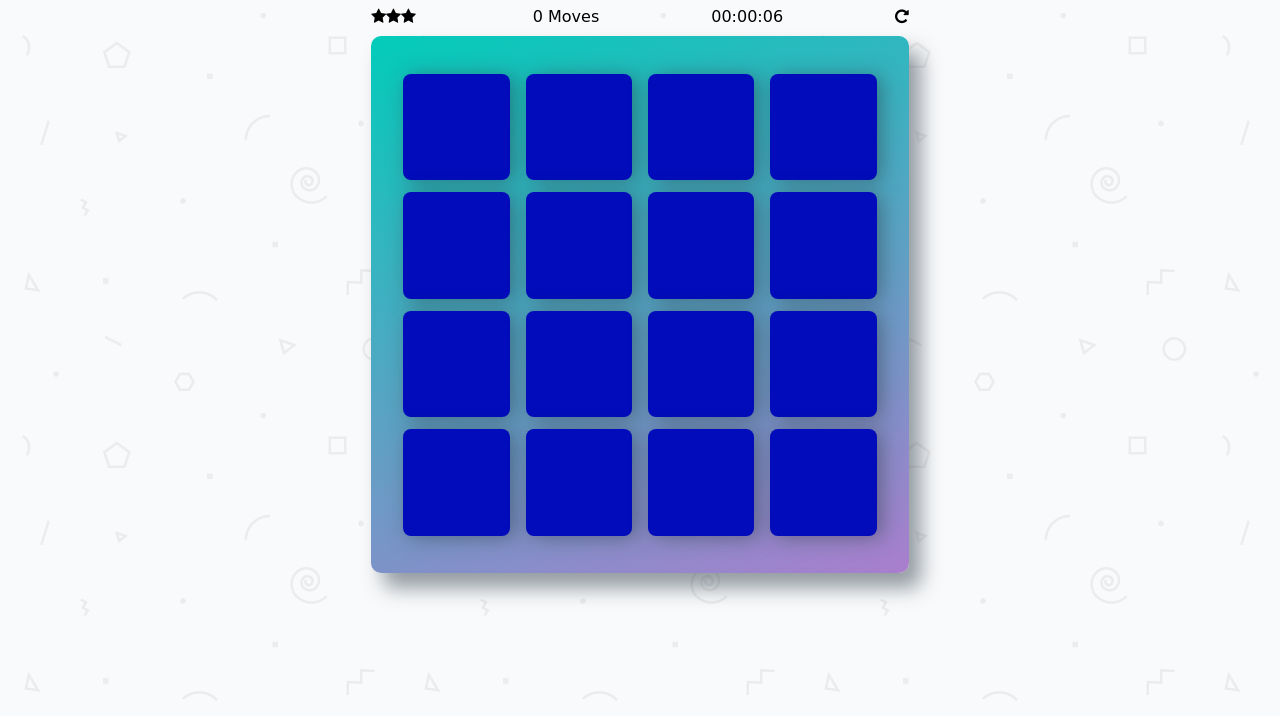
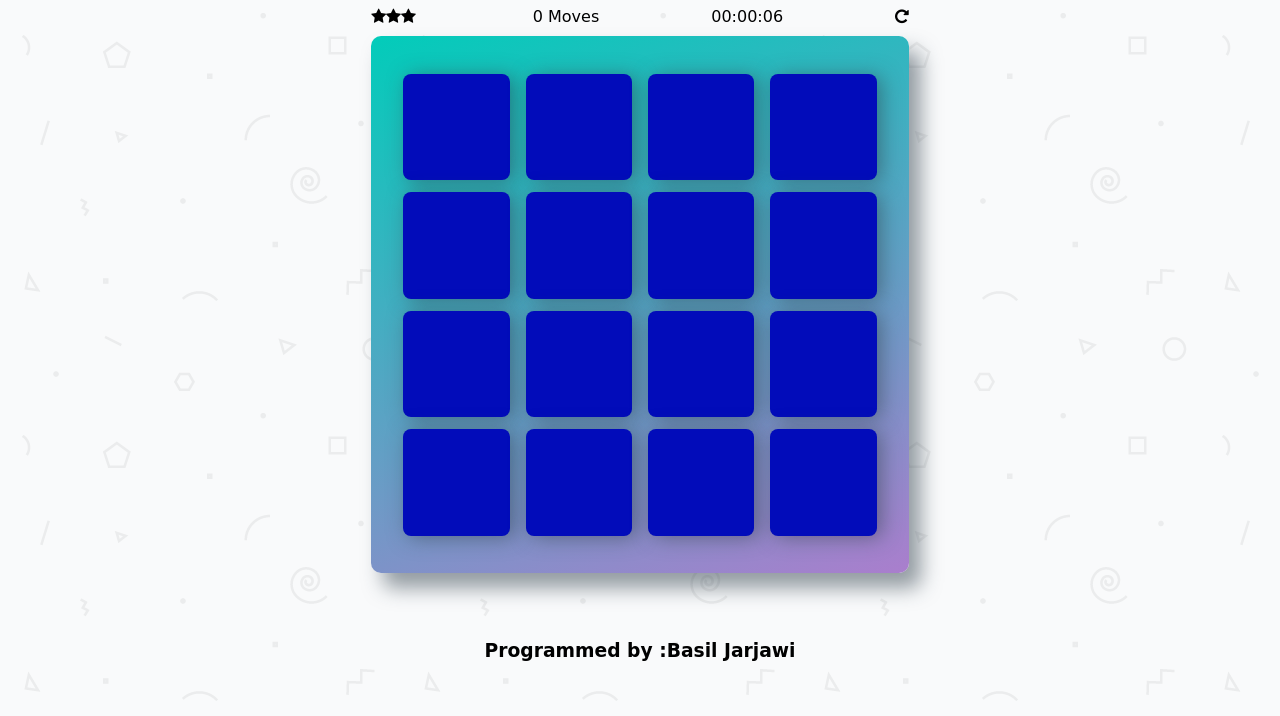
Before and after one commit to basil51/-Memory-Matching-Game, a plain HTML site: page index.html in a window 1280 px wide. Shown: the part 84-800 px from the top of the page. Drawn offline with nearby package versions, Linux system fonts and the light colour scheme; a web font is replaced by a local one.

Commit message:
add programmer name

```diff
--- a/index.html
+++ b/index.html
@@ -24,6 +24,7 @@
             </div>
         </section>
         <ul id="deck" class="deck"></ul>
+        <h3>Programmed by :Basil Jarjawi</h3>
     </div>
     <script src="https://cdnjs.cloudflare.com/ajax/libs/axios/0.18.0/axios.js"></script>
     <script src="js/app.js"></script>
```
